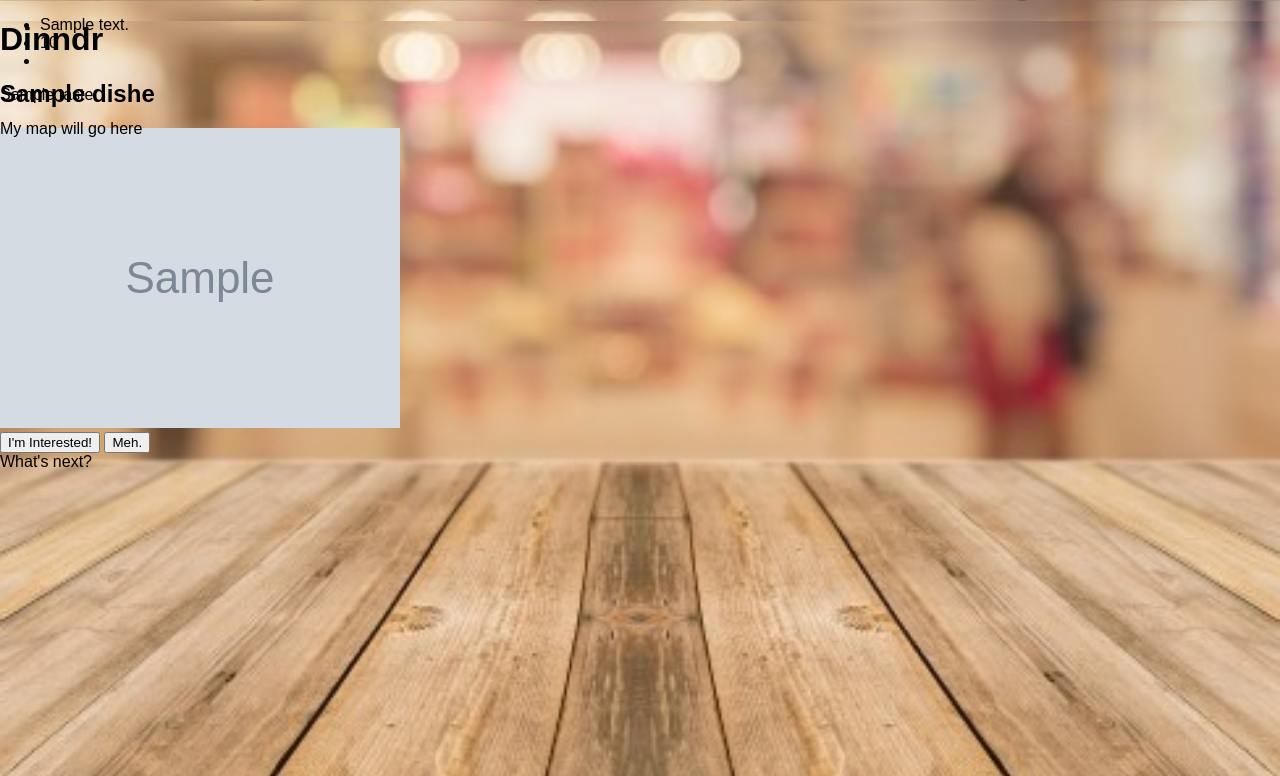
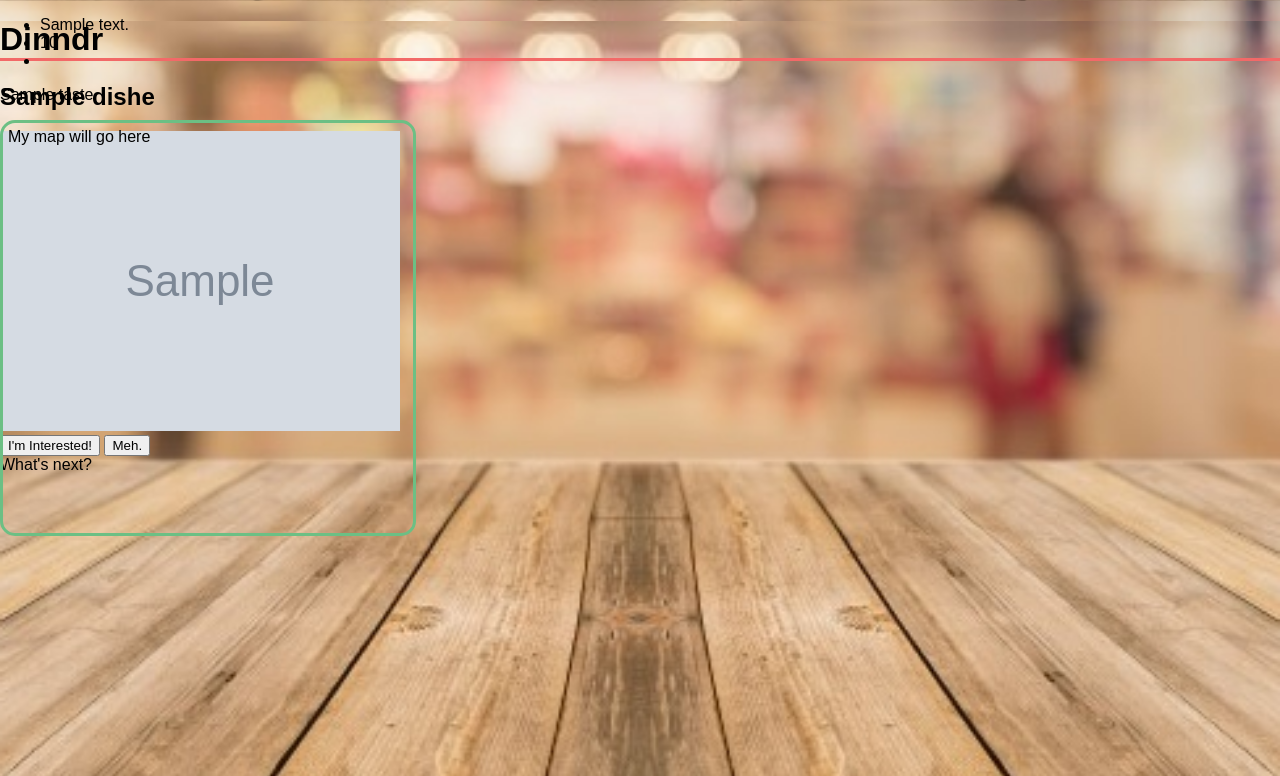
Before and after one commit to Dinndr/dinndr, a Spring app: template src/main/resources/templates/dishes.html in a window 1280 px wide. Shown: the top 776 px of the page. Run offline with Thymeleaf, Linux system fonts and the light colour scheme; the template is opened without the code that fills it: most values are stand-ins (such as "Sample title", 1, 10 or a date in 2020); grey boxes marked "Sample" are stand-in pictures; data that the repository does not hold is empty; some libraries are stand-ins or nearby versions.

Commit message:
rounded corners and border shadow

```diff
--- a/src/main/resources/static/css/style.css
+++ b/src/main/resources/static/css/style.css
@@ -171,13 +171,14 @@ color: #f2ad9f;
 .modal-box {
     background-color: #DFE2D2;
     color: #323339;
-	font-family: "Lucida Sans Unicode", "Lucida Grande", sans-serif;
+	font-family: 'Signika', sans-serif;
  	margin: 25px 50px 50px;
-	padding: 10px;
+	padding: 75px;
     font-weight: 800;
     border: solid;
 	border-color: #F26968;
 	border-radius: 15px;
+	box-shadow: 0 6px 12px 0 rgba(0, 0, 0, 0.2), 0 12px 40px 0 rgba(0, 0, 0, 0.40);
 }
 
 .modal-box a:link {
@@ -186,6 +187,17 @@ color: #f2ad9f;
 
 .modal-box a:visited {
 	color: #323339;
+}
+
+h1 {
+	border-bottom: 3px solid #F26968;
+}
+
+#map {
+	padding: 5px;
+	border: solid;
+	border-color: #6CBF84;
+	border-radius: 15px;
 }
 
 .phoneImg {
```
